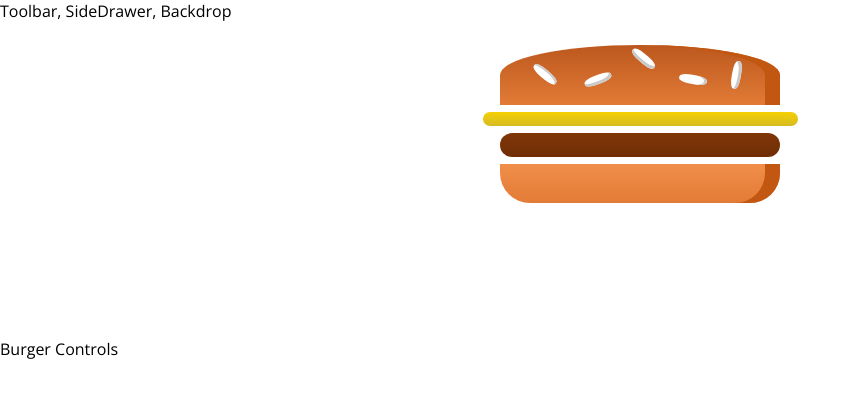
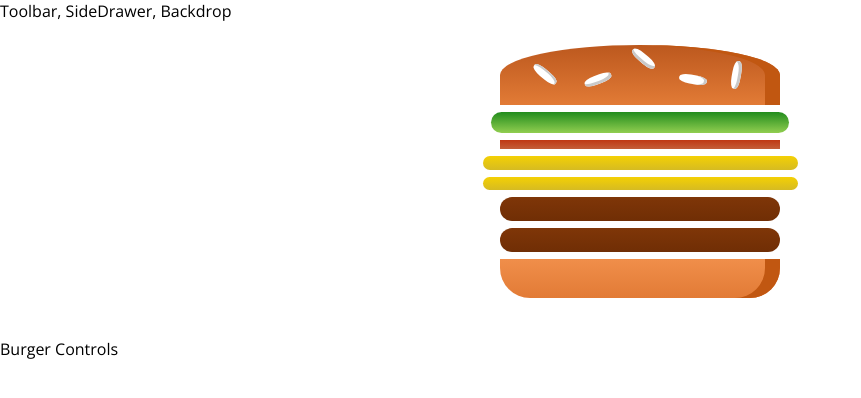
Before and after one commit to AndersonCossul/burger-react-app, a React app: page / in a window 1280 px wide. Shown: the top 398 px of the page, without its empty margins (0-861 px from the left). Built offline with nearby package versions, Linux system fonts and the light colour scheme.

Commit message:
Dynamic ingredients from state.

```diff
--- a/src/components/Burger/Burger.js
+++ b/src/components/Burger/Burger.js
@@ -3,11 +3,17 @@
 import BurgerIngredient from './BurgerIngredient/BurgerIngredient'
 
 const burger = (props) => {
+	// create an array with the ingredients considering how many times the ingredient repeats
+	const transformedIngredients = Object.keys(props.ingredients)
+										.map(ingredientKey => {
+											return [...Array(props.ingredients[ingredientKey])].map((_, i) => {
+												return <BurgerIngredient key={ingredientKey + i} type={ingredientKey}/>
+											})
+										})
 	return (
 		<div className={classes.Burger}>
 			<BurgerIngredient type="bread-top"/>
-			<BurgerIngredient type="cheese"/>
-			<BurgerIngredient type="meat"/>
+			{transformedIngredients}
 			<BurgerIngredient type="bread-bottom"/>
 		</div>
 	)
--- a/src/containers/BurgerBuilder/BurgerBuilder.js
+++ b/src/containers/BurgerBuilder/BurgerBuilder.js
@@ -3,10 +3,19 @@
 import Burger from '../../components/Burger/Burger'
 
 class BurgerBuilder extends Component {
+	state = {
+		ingredients: {
+			salad: 1,
+			bacon: 1,
+			cheese: 2,
+			meat: 2
+		}
+	}
+
 	render () {
 		return (
 			<Auxi>
-				<Burger/>
+				<Burger ingredients={this.state.ingredients}/>
 				<div>Burger Controls</div>
 			</Auxi>
 		)
```
